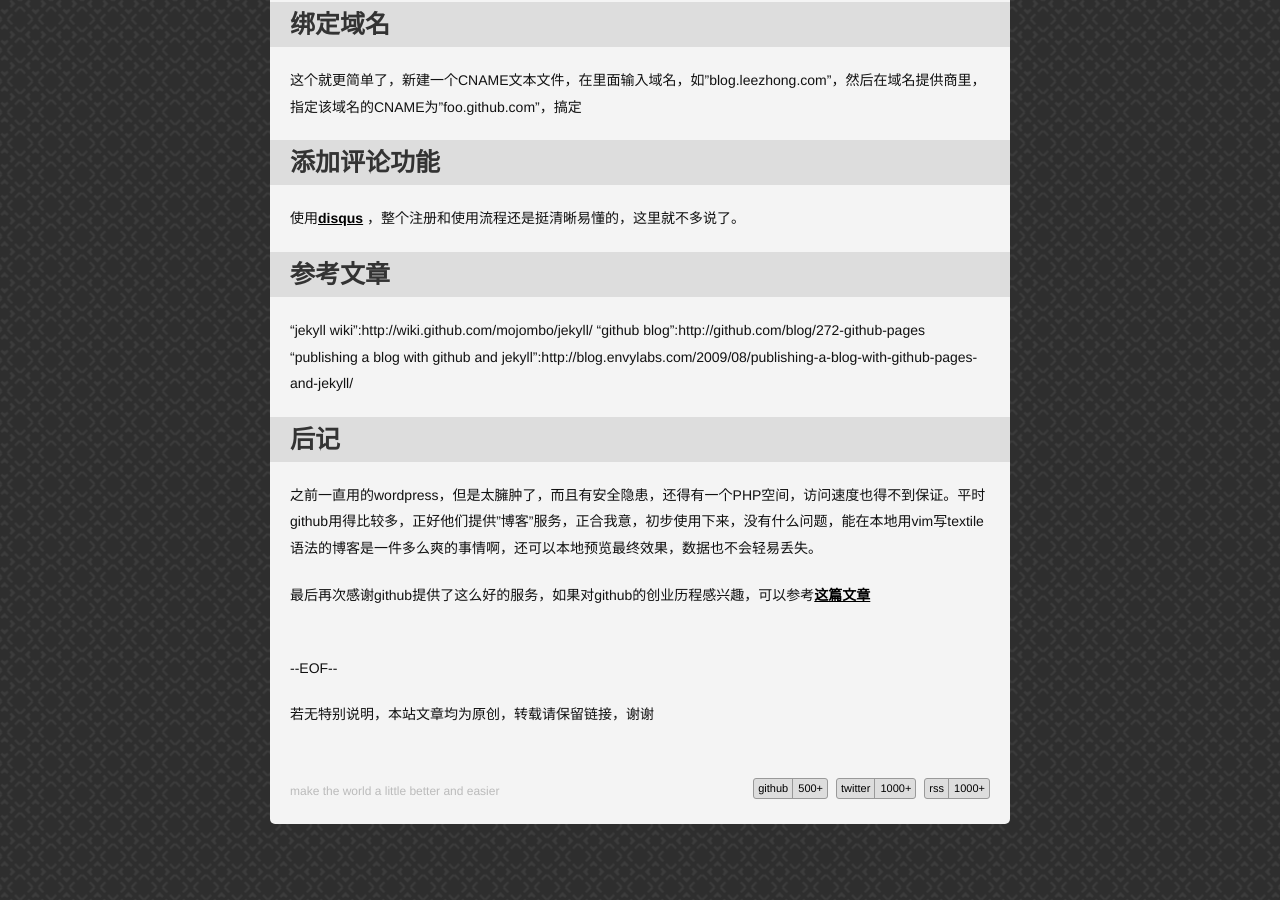
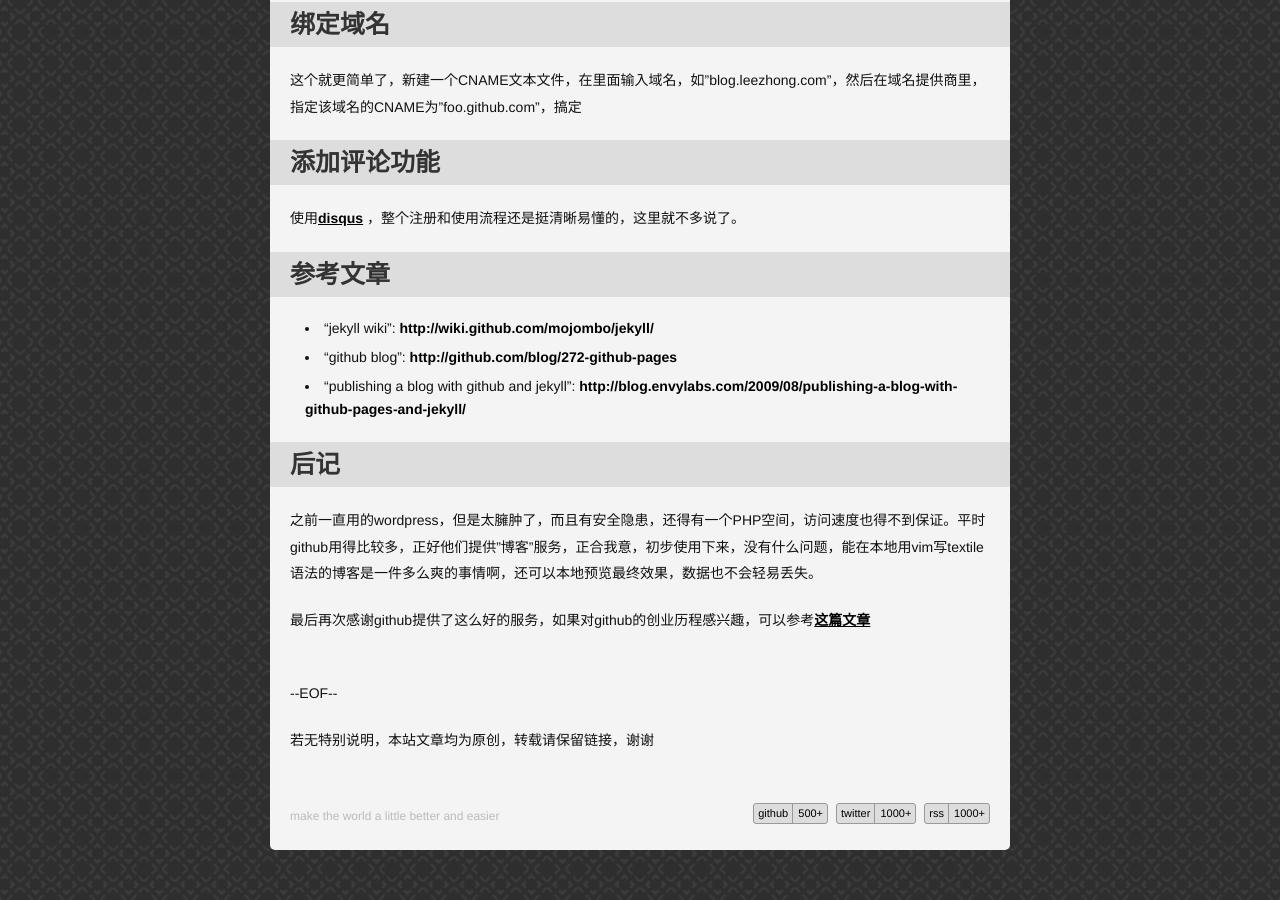
Before and after one commit to limboy/lzyy.github.com, a Jekyll site: the page built from _posts/2010-08-25-make-github-as-blog-engine.md, in a window 1280 px wide and 900 px high, scrolled down 2262 px. Built offline with Jekyll 4.4.1, drawn with Linux system fonts in a browser that asks for light colours; Markdown is read by kramdown in place of the engine named in the settings; comment, search, counter and statistics services are not loaded; part of the change alters nothing that is shown.

```diff
--- a/_config.yml
+++ b/_config.yml
@@ -1,2 +1 @@
-markdown: Redcarpet
 highlighter: pygments
--- a/_posts/2010-08-25-make-github-as-blog-engine.md
+++ b/_posts/2010-08-25-make-github-as-blog-engine.md
@@ -86,9 +86,9 @@ PS:如果你之前的博客是基于wordpress/movable type/typo 4+，可以参
 
 ### 参考文章
 
-"jekyll wiki":http://wiki.github.com/mojombo/jekyll/
-"github blog":http://github.com/blog/272-github-pages
-"publishing a blog with github and jekyll":http://blog.envylabs.com/2009/08/publishing-a-blog-with-github-pages-and-jekyll/
+* "jekyll wiki": [http://wiki.github.com/mojombo/jekyll/](http://wiki.github.com/mojombo/jekyll/)
+* "github blog": [http://github.com/blog/272-github-pages](http://github.com/blog/272-github-pages)
+* "publishing a blog with github and jekyll": [http://blog.envylabs.com/2009/08/publishing-a-blog-with-github-pages-and-jekyll/](http://blog.envylabs.com/2009/08/publishing-a-blog-with-github-pages-and-jekyll)
 
 ### 后记
 
```
